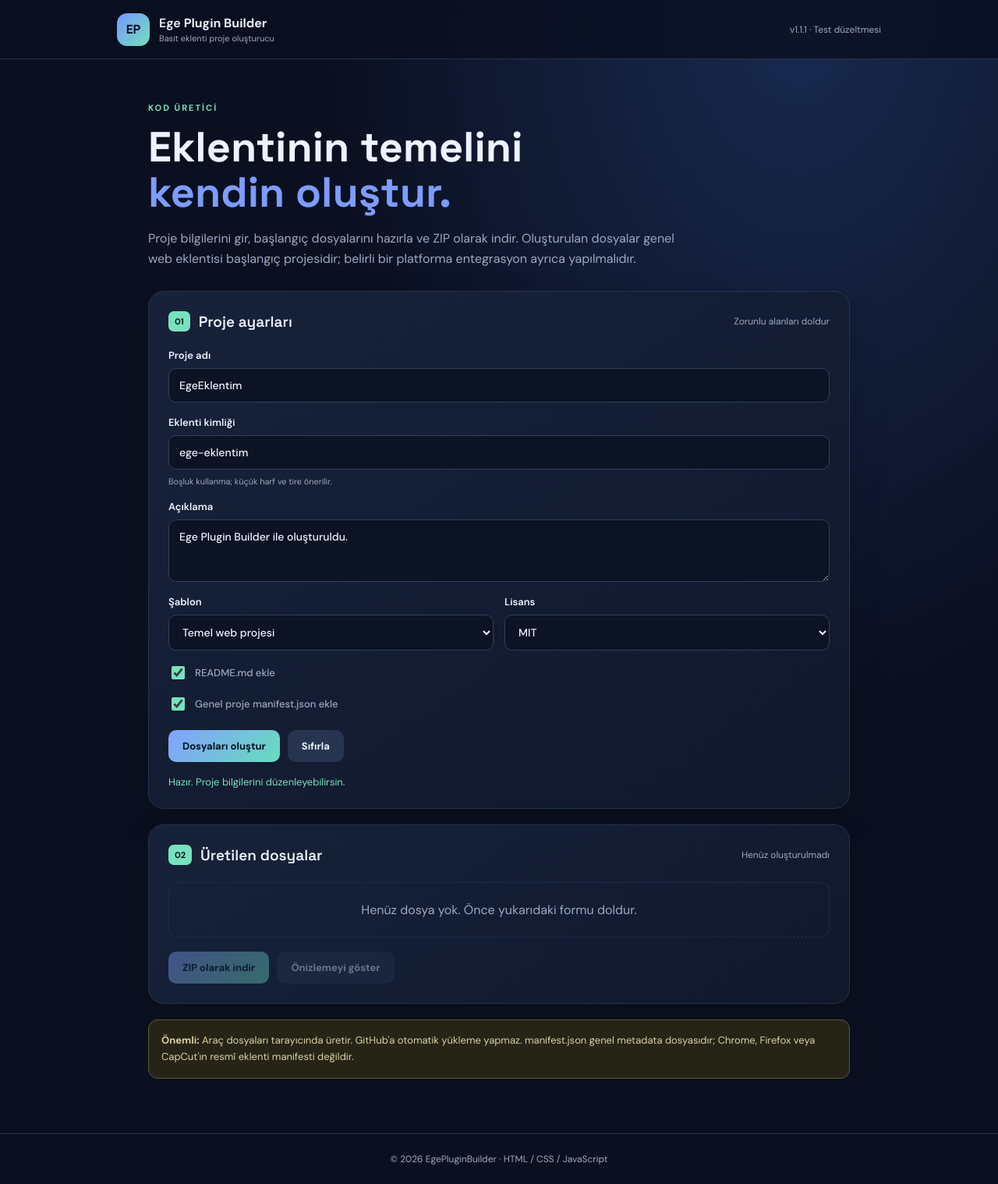
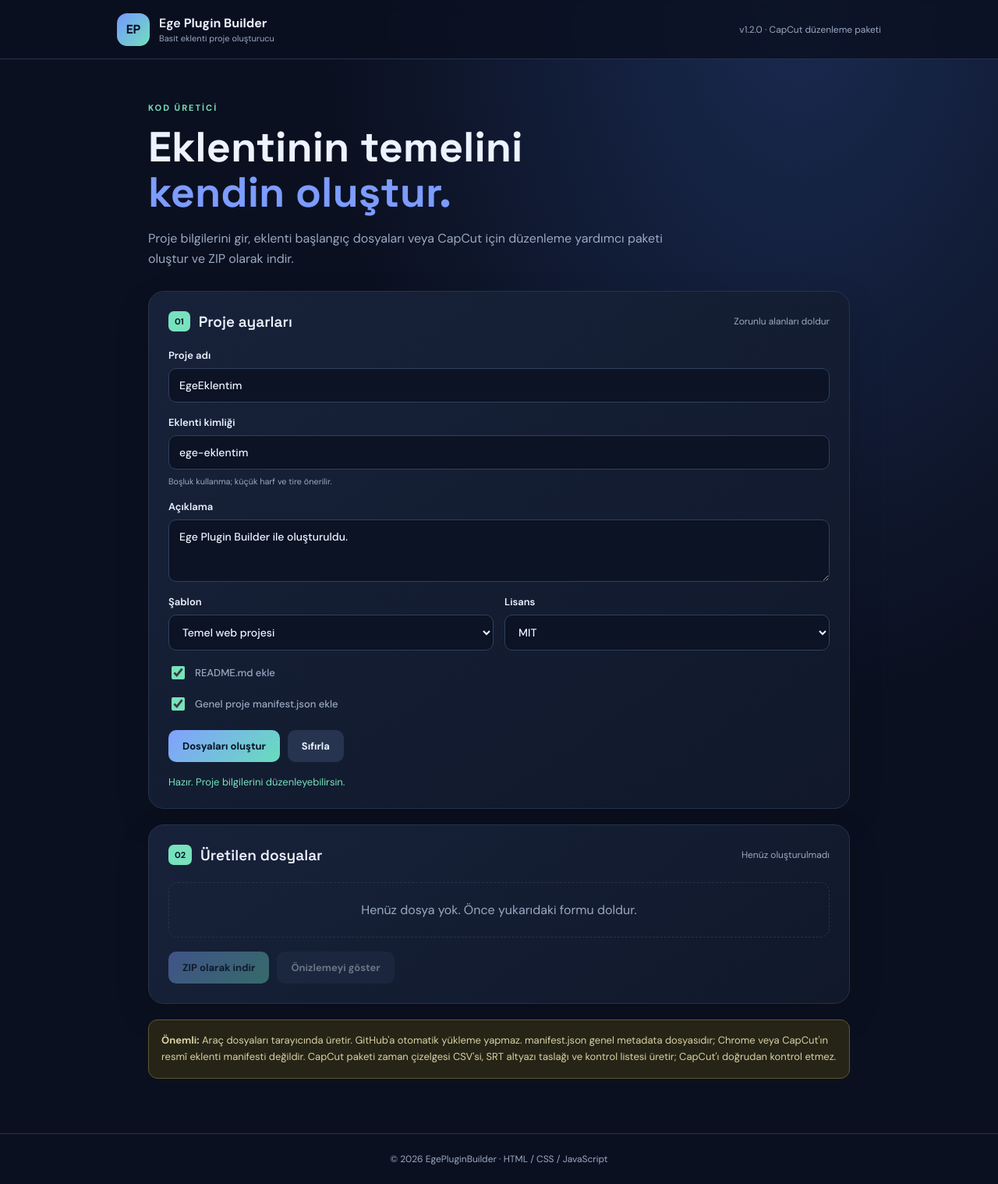
Before and after one commit to egeserifsari90-ctrl/EgePluginBuilder, a plain HTML site: page index.html in a window 1280 px wide. Shown: the whole page at 78% size. Drawn offline with nearby package versions, Linux system fonts and the light colour scheme.

Commit message:
Expose CapCut editing kit in UI

```diff
--- a/index.html
+++ b/index.html
@@ -10,13 +10,13 @@
 <body>
   <header class="topbar">
     <a class="brand" href="./"><span class="brand-mark">EP</span><span>Ege <b>Plugin Builder</b><small>Basit eklenti proje oluşturucu</small></span></a>
-    <span class="version">v1.1.1 · Test düzeltmesi</span>
+    <span class="version">v1.2.0 · CapCut düzenleme paketi</span>
   </header>
   <main class="layout">
     <section class="intro">
       <span class="eyebrow">KOD ÜRETİCİ</span>
       <h1>Eklentinin temelini<br><em>kendin oluştur.</em></h1>
-      <p>Proje bilgilerini gir, başlangıç dosyalarını hazırla ve ZIP olarak indir. Oluşturulan dosyalar genel web eklentisi başlangıç projesidir; belirli bir platforma entegrasyon ayrıca yapılmalıdır.</p>
+      <p>Proje bilgilerini gir, eklenti başlangıç dosyaları veya CapCut için düzenleme yardımcı paketi oluştur ve ZIP olarak indir.</p>
     </section>
     <section class="panel">
       <div class="panel-head"><div><span class="step">01</span><h2>Proje ayarları</h2></div><span class="hint">Zorunlu alanları doldur</span></div>
@@ -25,7 +25,7 @@
         <label>Eklenti kimliği<input id="pluginId" maxlength="50" value="ege-eklentim" required><small>Boşluk kullanma; küçük harf ve tire önerilir.</small></label>
         <label>Açıklama<textarea id="description" maxlength="180" rows="3">Ege Plugin Builder ile oluşturuldu.</textarea></label>
         <div class="grid">
-          <label>Şablon<select id="template"><option value="basic">Temel web projesi</option><option value="popup">Popup arayüzü</option><option value="content">Sayfa içi içerik betiği</option><option value="chrome">Chrome uzantısı (Manifest V3)</option><option value="webExtension">Genel WebExtension (Manifest V2)</option></select></label>
+          <label>Şablon<select id="template"><option value="basic">Temel web projesi</option><option value="popup">Popup arayüzü</option><option value="content">Sayfa içi içerik betiği</option><option value="chrome">Chrome uzantısı (Manifest V3)</option><option value="webExtension">Genel WebExtension (Manifest V2)</option><option value="capcutKit">CapCut düzenleme yardımcı paketi</option></select></label>
           <label>Lisans<select id="license"><option value="MIT">MIT</option><option value="Apache-2.0">Apache-2.0 (bilgi notu)</option><option value="UNLICENSED">Belirtilmedi</option></select></label>
         </div>
         <label class="check"><input type="checkbox" id="includeReadme" checked> README.md ekle</label>
@@ -40,7 +40,7 @@
       <div class="actions"><button id="downloadBtn" class="primary" disabled>ZIP olarak indir</button><button id="previewBtn" class="secondary" disabled>Önizlemeyi göster</button></div>
       <pre id="preview" class="preview" hidden></pre>
     </section>
-    <section class="notice"><b>Önemli:</b> Araç dosyaları tarayıcında üretir. GitHub'a otomatik yükleme yapmaz. manifest.json genel metadata dosyasıdır; Chrome, Firefox veya CapCut'ın resmî eklenti manifesti değildir.</section>
+    <section class="notice"><b>Önemli:</b> Araç dosyaları tarayıcında üretir. GitHub'a otomatik yükleme yapmaz. manifest.json genel metadata dosyasıdır; Chrome veya CapCut'ın resmî eklenti manifesti değildir. CapCut paketi zaman çizelgesi CSV'si, SRT altyazı taslağı ve kontrol listesi üretir; CapCut'ı doğrudan kontrol etmez.</section>
   </main>
   <footer>© <span id="year"></span> EgePluginBuilder · HTML / CSS / JavaScript</footer>
   <script src="https://cdn.jsdelivr.net/npm/jszip@3.10.1/dist/jszip.min.js"></script>
```
